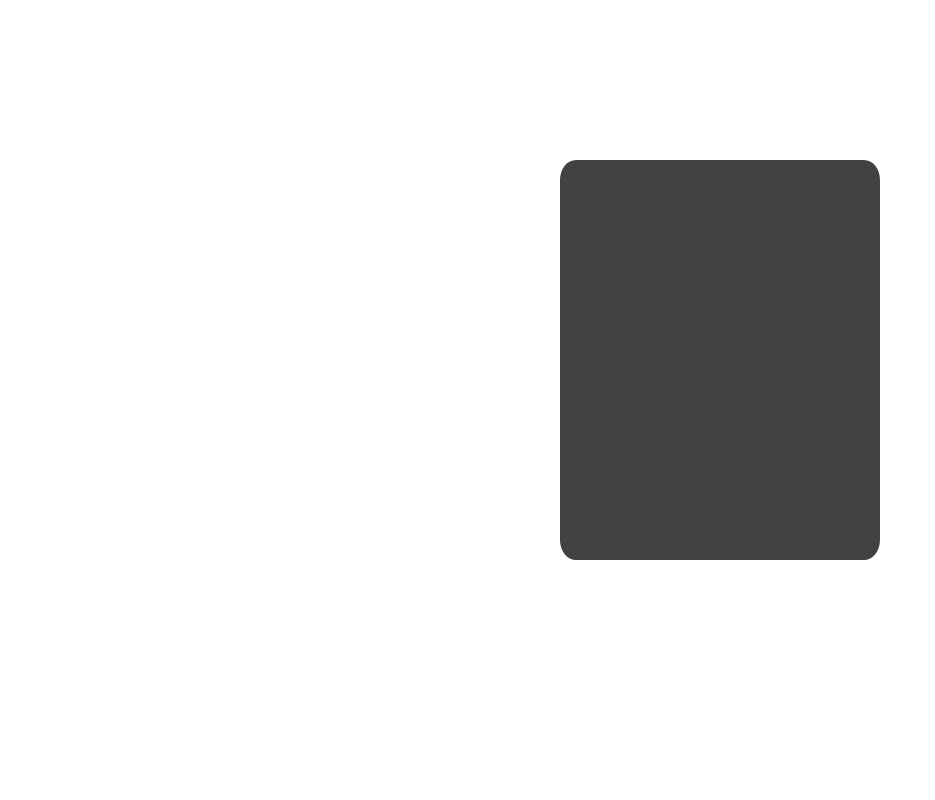
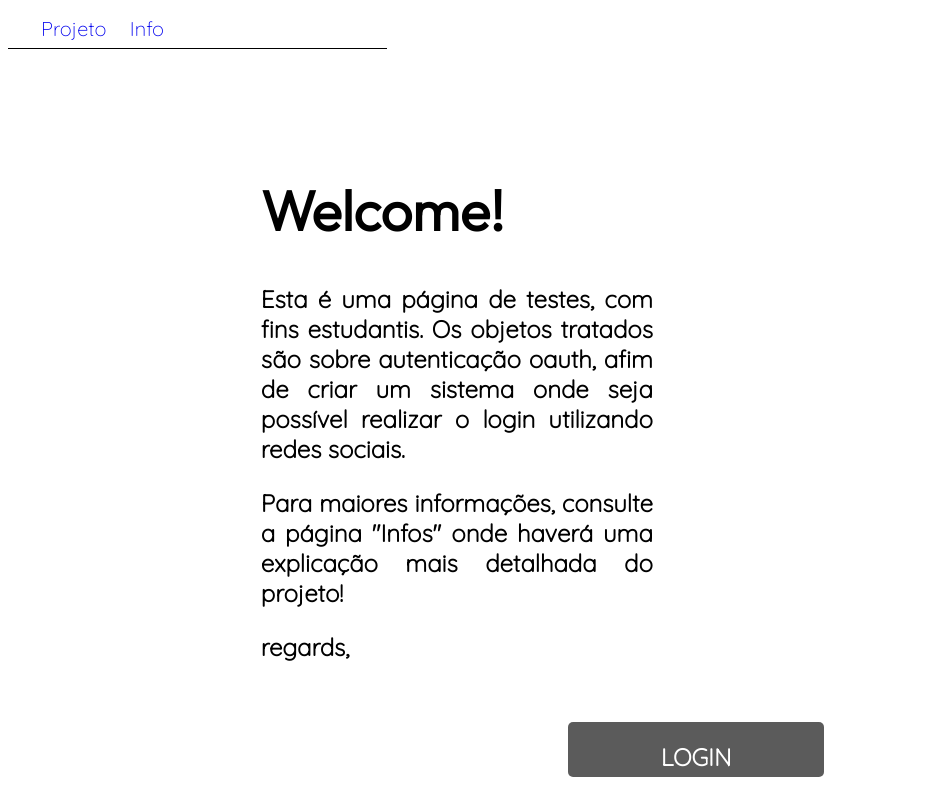
Before and after one commit to andre-bandeli/API-REST-DJANGO-GOOGLE-API, a Django app: page / in a window 1280 px wide. Shown: the whole page, without its empty margins (0-935 px from the left). Run offline with Django 4.2, Linux system fonts and the light colour scheme.

Commit message:
criando template home

```diff
--- a/rest/rest/settings.py
+++ b/rest/rest/settings.py
@@ -32,6 +32,7 @@ INSTALLED_APPS = [
     'allauth.account',
     'allauth.socialaccount',
     'allauth.socialaccount.providers.google',
+    'allauth.socialaccount.providers.github',
 
     'core',
 ]
@@ -80,6 +81,8 @@ TEMPLATES = [
                 'django.template.context_processors.request',
                 'django.contrib.auth.context_processors.auth',
                 'django.contrib.messages.context_processors.messages',
+                'social_django.context_processors.backends',
+                'social_django.context_processors.login_redirect',
             ],
         },
     },
@@ -143,3 +146,5 @@ STATICFILES_DIRS = [
 # https://docs.djangoproject.com/en/4.0/ref/settings/#default-auto-field
 
 DEFAULT_AUTO_FIELD = 'django.db.models.BigAutoField'
+
+LOGIN_REDIRECT_URL = ("LOGIN_REDIRECT_URL")
--- a/rest/static/CSS/style.css
+++ /dev/null
@@ -1,15 +0,0 @@
-body {
-    background-color: rgb(255, 255, 255);
-    width: 100%;
-}
-
-#container-principal {
-    display: flex;
-    width: 40vh;
-    height: 50vh;
-    background-color: rgba(0, 0, 0, 0.74);
-    border-radius: 5%;
-    margin-left: 70vh;
-    margin-right: 70vh;
-    margin-top: 20vh;
-}
--- /dev/null
+++ b/rest/static/css/style.css
@@ -0,0 +1,75 @@
+@import url('https://fonts.googleapis.com/css2?family=Josefin+Sans:ital,wght@0,100;1,300&family=Montserrat:wght@200;300&family=Outfit:wght@100;300&family=Quicksand:wght@300&display=swap');body {
+    background-color: rgb(255, 255, 255);
+    max-width: 100%;
+}
+.navbar {
+    width: 30%;
+    height: 5vh;
+    background-color: transparent;
+    border-bottom: 1px solid black;
+    display: flex;
+}
+.navbar li {
+    font-family: 'Quicksand', sans-serif;
+    color: rgba(0, 0, 0, 0.842);
+    list-style-type: none;
+    font-size: 20px;
+    justify-content:flex-end;
+    margin-top: 1vh;
+
+}
+
+.navbar a {
+    text-decoration: none;
+    padding: 10%;
+}
+.navbar a:hover {
+
+    color: white;
+    background-color: black;
+    border-radius: 5px;
+}
+.nav-item {
+   margin-left: 7%;
+
+}
+
+
+.container {
+    width: 70vh;
+    margin-top: 10%;
+    margin-left: 20%;
+}
+.container h1 {
+    font-family: 'Outfit', sans-serif;
+    font-size: 7vh;
+}
+
+.container .subtext {
+    font-family: 'Quicksand', sans-serif;
+    font-weight: lighter;
+    text-align: justify;
+    width: 70%;
+}
+
+.butt {
+    width: 20%;
+    height: 5%;
+    background-color: rgba(0, 0, 0, 0.644);
+    border-radius: 5px;
+    position: absolute;
+    margin-top: 5vh;
+    margin-left: 70vh;
+    text-align: center;
+    padding-bottom: 15px;
+    font-family: 'Quicksand', sans-serif;
+    color: white;
+}
+
+.butt a {
+    color: white;
+    text-decoration: none;
+}
+.butt:hover {
+    background-color: black;
+}
--- a/rest/templates/index.html
+++ b/rest/templates/index.html
@@ -1,25 +1,50 @@
-<!doctype html>
+<!DOCTYPE html>
 {% load static %}
 <html lang="en">
-  <head>
-    <!-- Required meta tags -->
-    <meta charset="utf-8">
-    <meta name="viewport" content="width=device-width, initial-scale=1">
+<head>
+    <meta charset="UTF-8">
+    <meta http-equiv="X-UA-Compatible" content="IE=edge">
+    <meta name="viewport" content="width=device-width, initial-scale=1.0">
 
 
-    <link rel="stylesheet" href="{% static 'CSS/style.css'%}">
-    <!-- Bootstrap CSS -->
-    <link href="https://cdn.jsdelivr.net/npm/bootstrap@5.1.3/dist/css/bootstrap.min.css" rel="stylesheet" integrity="sha384-1BmE4kWBq78iYhFldvKuhfTAU6auU8tT94WrHftjDbrCEXSU1oBoqyl2QvZ6jIW3" crossorigin="anonymous">
-    <title>REST API</title>
-  </head>
-  <body>
+    <link rel="stylesheet" href="{% static 'css/style.css' %}">
 
-    <div id="container-principal">
+
+    <title>Document</title>
+</head>
+<body>
+
+    <div class="navbar">
+            <li class="nav-item">
+              <a class="nav-link active" aria-current="page" href="#">Projeto</a>
+            </li>
+            <li class="nav-item">
+              <a class="nav-link" href="#">Info</a>
+            </li>
 
     </div>
 
-    <script src="https://cdn.jsdelivr.net/npm/bootstrap@5.1.3/dist/js/bootstrap.bundle.min.js" integrity="sha384-ka7Sk0Gln4gmtz2MlQnikT1wXgYsOg+OMhuP+IlRH9sENBO0LRn5q+8nbTov4+1p" crossorigin="anonymous"></script>
+
+<div class="container">
+    <h1><b>W</b>elcome!</h1>
 
 
-  </body>
+    <div class="subtext">
+        <h2>Esta é uma página de testes, com fins estudantis.
+            Os objetos tratados são sobre autenticação oauth, afim de criar um sistema onde seja
+            possível realizar o login utilizando redes sociais. <p></p>
+                Para maiores informações, consulte a página  "Infos" onde haverá uma explicação mais detalhada do projeto!
+                <p></p>
+                regards,
+             </h2>
+    </div>
+</div>
+
+<div class="butt">
+   <a href="/accounts/login/"> <h2>LOGIN</h2></a>
+</div>
+
+
+
+</body>
 </html>
```
Also changed, not shown: rest/db.sqlite3, rest/static/css/f.png (added), rest/static/css/fundo.jpg (added), rest/static/css/fundoo.jpg (added), rest/static/css/teste.jpeg (added), rest/static/images/fundoo.jpg (added).
